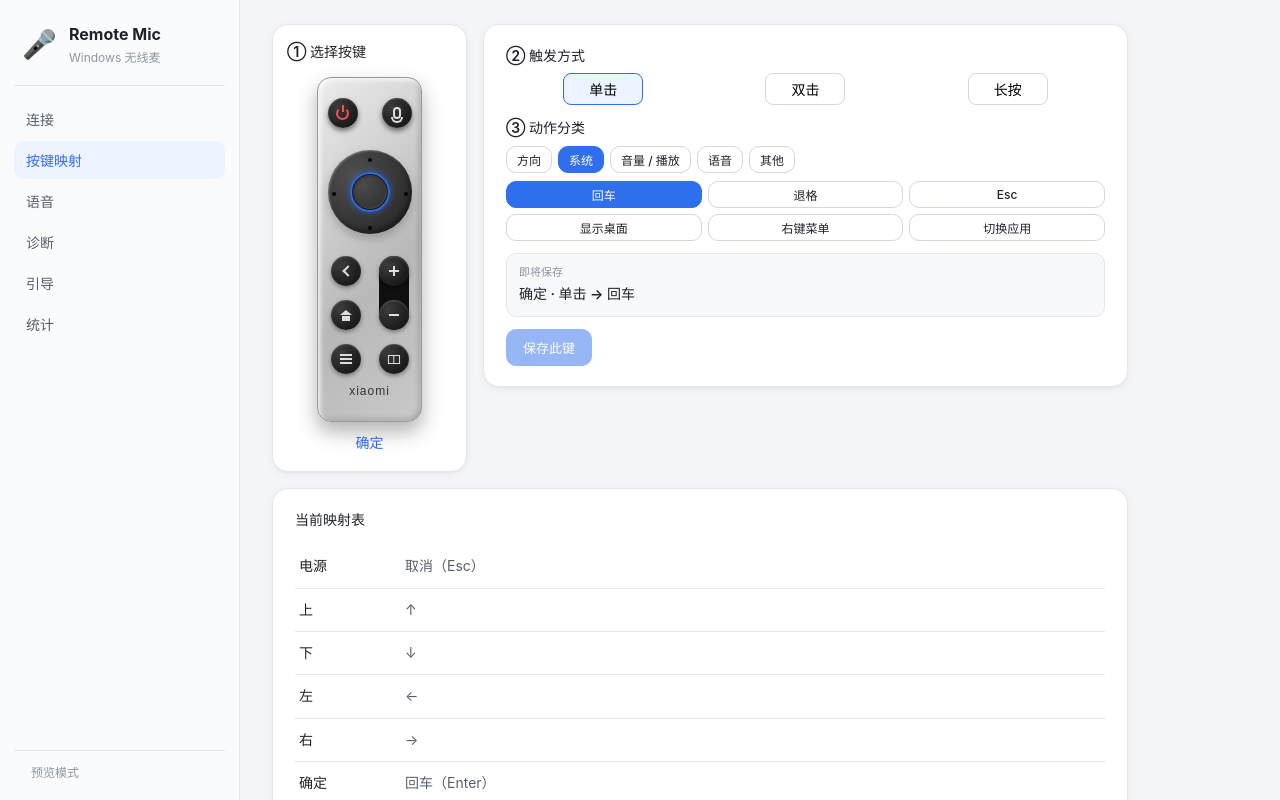
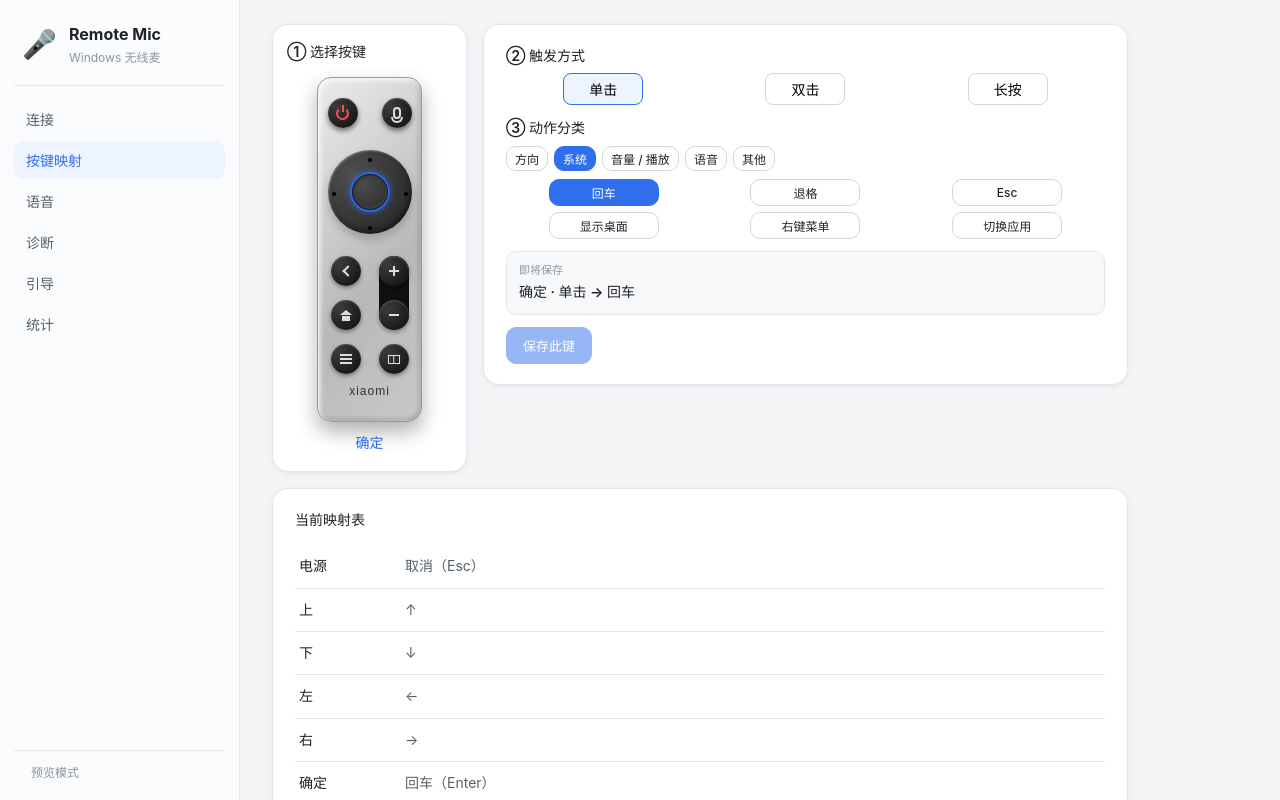
Before and after one commit to poluce/windows-remote-mic, a React (Vite) app: page / in a window 1280 px wide. Both pictures are taken after a click on the button "按键映射". Built offline with nearby package versions, Linux system fonts and the light colour scheme.

Commit message:
ui(mapping): compact action category tabs and action buttons

```diff
--- a/src/App.css
+++ b/src/App.css
@@ -557,6 +557,17 @@ button {
   gap: 6px;
 }
 
+.action-grid .btn {
+  padding: 4px 6px;
+  font-size: 12px;
+  width: 100%;
+  max-width: 110px;
+  margin: 0 auto;
+  white-space: nowrap;
+  overflow: hidden;
+  text-overflow: ellipsis;
+}
+
 @media (max-width: 760px) {
   .mapping-wizard {
     grid-template-columns: 1fr;
@@ -677,6 +688,11 @@ button {
   margin-bottom: 8px;
 }
 
+.category-tabs .btn {
+  padding: 3px 8px;
+  font-size: 12px;
+}
+
 .preview-box {
   margin: 12px 0;
   padding: 10px 12px;
```
